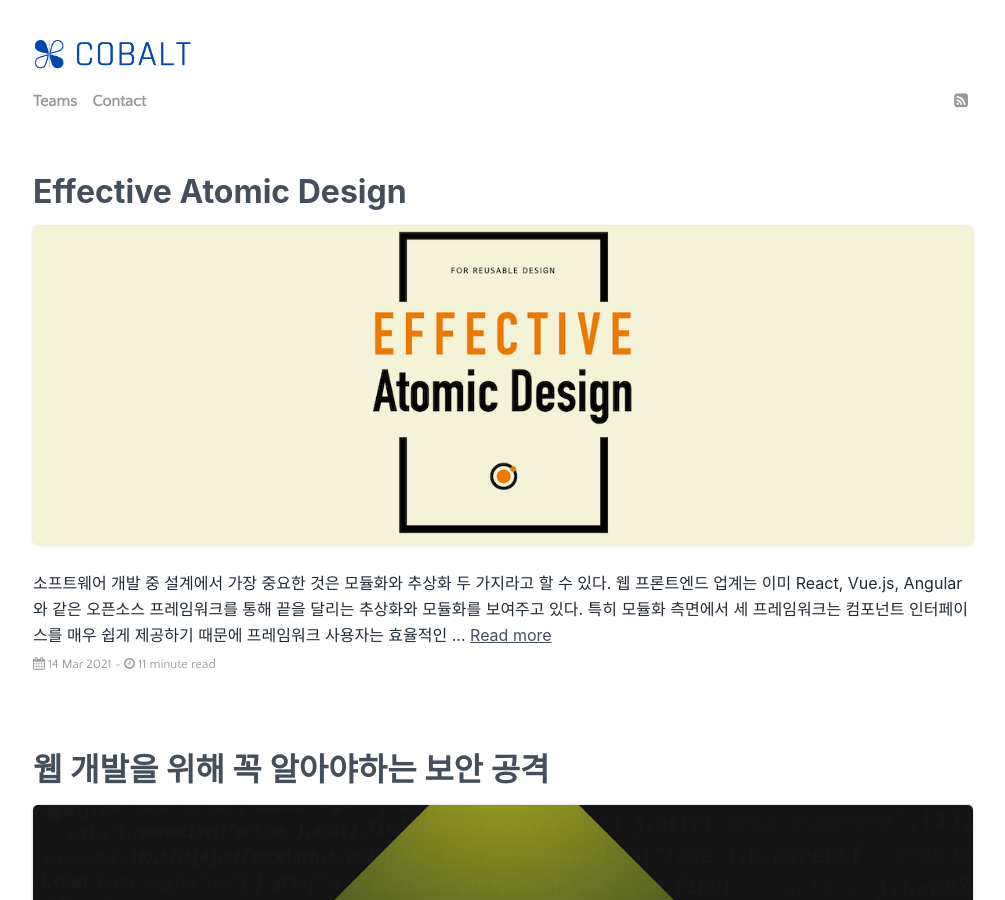
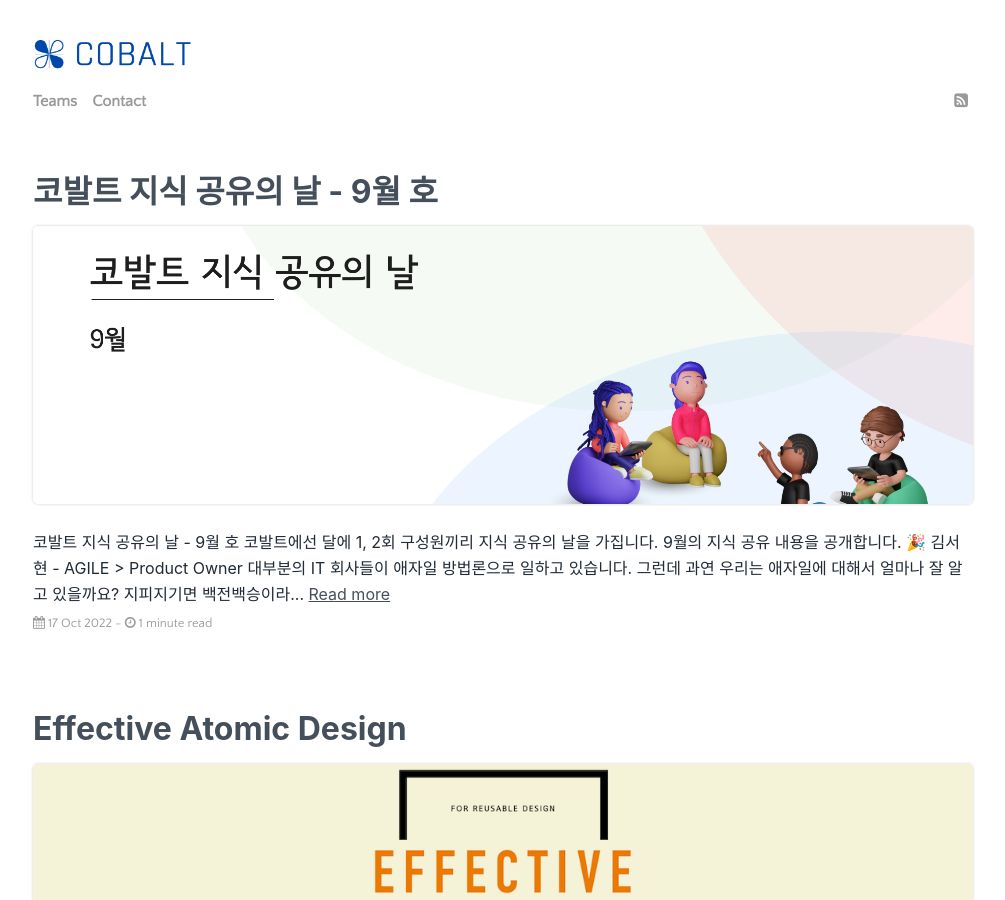
Before and after one commit to cobaltinc/cobaltinc.github.io, a Jekyll site: the page built from index.html, in a window 1280 px wide and 900 px high. Shown: the whole window, without its empty margins (137-1142 px from the left). Built offline with Jekyll 4.4.1, drawn with Linux system fonts in a browser that asks for light colours; the list of posts is cut into pages by our own code.

Commit message:
코발트 지식 공유의 날 9월 호 포스팅

```diff
--- /dev/null
+++ b/_posts/2022-10-17-cobalt-knowledge-share-202210.md
@@ -0,0 +1,85 @@
+---
+layout: post
+title: "코발트 지식 공유의 날 - 9월 호"
+author: "cobalt"
+categories: dev
+tags: [knowlegde-share-day]
+image: /assets/img/2022-10-17-cobalt-knowledge-share-202210/thumbnail.png
+comments: true
+---
+
+# 코발트 지식 공유의 날 - 9월 호
+
+코발트에선 달에 1, 2회 구성원끼리 지식 공유의 날을 가집니다. 9월의 지식 공유 내용을 공개합니다. 🎉
+
+## 김서현 - AGILE > Product Owner
+<div style="left: 0; width: 100%; height: 0; position: relative; padding-bottom: 56.1972%;">
+<iframe src="https://present.do/documents/633c03ae70efd011b8f6b969/embed" style="top: 0; left: 0; width: 100%; height: 100%; position: absolute; border: 0;" allowfullscreen scrolling="no" allow="encrypted-media;"></iframe>
+</div>
+<div style="margin: 10px 0">
+대부분의 IT 회사들이 애자일 방법론으로 일하고 있습니다. 그런데 과연 우리는 애자일에 대해서 얼마나 잘 알고 있을까요? 지피지기면 백전백승이라는 말처럼 우리가 더 일을 잘하기 위해서는 애자일을 잘 알아야만 합니다. 김서현님이 Product Owner가 해야하는 업무가 무엇인지, 애자일을 잘하기 위한 방법인 스크럼은 어떻게 진행해야 하는지 지식을 공유해주셨습니다.<br />
+</div>
+<a href="https://present.do/documents/633c03ae70efd011b8f6b969" target="_blank">링크 바로가기</a>
+
+## 정호정 - Agile organization
+<div style="left: 0; width: 100%; height: 0; position: relative; padding-bottom: 56.1972%;">
+<iframe src="https://present.do/documents/6330f6cfc7bd6826ee8ff992/embed" style="top: 0; left: 0; width: 100%; height: 100%; position: absolute; border: 0;" allowfullscreen scrolling="no" allow="encrypted-media;"></iframe>
+</div>
+<div style="margin: 10px 0">
+애자일을 가장 잘하고 있는 조직은 어디일까요? 정호정님은 프로 스포츠팀이 가장 애자일한 조직이라고 합니다. 세계적으로 유명한 프로 축구 팀인 바르셀로나를 사례로 우리는 어떠한 조직이 되어야하는지 지식 공유를 해주셨습니다.<br />
+</div>
+<a href="https://present.do/documents/6330f6cfc7bd6826ee8ff992" target="_blank">링크 바로가기</a>
+
+## 김다연 - Agile 애자일 문화와 마인드셋
+<div style="left: 0; width: 100%; height: 0; position: relative; padding-bottom: 56.1972%;">
+<iframe src="https://present.do/documents/633c024b70efd011b8f6b87c/embed" style="top: 0; left: 0; width: 100%; height: 100%; position: absolute; border: 0;" allowfullscreen scrolling="no" allow="encrypted-media;"></iframe>
+</div>
+<div style="margin: 10px 0">
+애자일 조직이 되기 위해서는 구성원들의 마인드셋이 가장 중요하다고 합니다. 우리는 어떤 생각을 가지고 일해야할까요? 그에 대한 내용을 김다연님이 공유해주셨습니다.<br />
+</div>
+<a href="https://present.do/documents/633c024b70efd011b8f6b87c" target="_blank">링크 바로가기</a>
+
+## 이선협 - 난해한 프로그래밍 언어 만들어보기
+<div style="left: 0; width: 100%; height: 0; position: relative; padding-bottom: 56.1972%;">
+<iframe src="https://present.do/documents/633be7e170efd011b8f6b5d4/embed" style="top: 0; left: 0; width: 100%; height: 100%; position: absolute; border: 0;" allowfullscreen scrolling="no" allow="encrypted-media;"></iframe>
+</div>
+<div style="margin: 10px 0">
+개발자들은 가끔씩 엉뚱한 것을 만들어보고 싶을 때가 있습니다. 이런 것을 만드는 시간을 잉여 시간이라고 표현하는데요, 이번 잉여 시간에 이선협님이 만드신 것은 난해한 프로그래밍 언어라는 굉장히 특이한 언어입니다. 대표적인 난해한 프로그래밍 언어인 Brainf**k과 이선협님이 만드신 Jazzlang을 통하여 난해한 프로그래밍 언어가 무엇인지, 언어는 어떻게 만들어지는 것인지에 대해 지식을 공유해주셨습니다.<br />
+</div>
+<a href="https://present.do/documents/633be7e170efd011b8f6b5d4" target="_blank">링크 바로가기</a>
+
+## 김지은 - 웹 성능, 우리가 웹 성능 최적화를 해야만 하는 이유
+<div style="left: 0; width: 100%; height: 0; position: relative; padding-bottom: 56.1972%;">
+<iframe src="https://present.do/documents/633c002170efd011b8f6b7aa/embed" style="top: 0; left: 0; width: 100%; height: 100%; position: absolute; border: 0;" allowfullscreen scrolling="no" allow="encrypted-media;"></iframe>
+</div>
+<div style="margin: 10px 0">
+가끔씩 빠른 개발을 위해 웹 성능은 무시될 때가 많습니다. 어쩔 수 없을 때도 있지만 웹 성능은 무시할 수 없을 정도로 중요한 요소입니다. 김지은님은 웹 성능이 중요한 이유와 최적화를 하는 방법들에 대해서 공유를 해주셨습니다.<br />
+</div>
+<a href="https://present.do/documents/633c002170efd011b8f6b7aa" target="_blank">링크 바로가기</a>
+
+## 익명 - Test Double, 테스트 용어 뭔데? 어떻게 아는 건데?
+<div style="left: 0; width: 100%; height: 0; position: relative; padding-bottom: 56.1972%;">
+<iframe src="https://present.do/documents/633c01b270efd011b8f6b7d8/embed" style="top: 0; left: 0; width: 100%; height: 100%; position: absolute; border: 0;" allowfullscreen scrolling="no" allow="encrypted-media;"></iframe>
+</div>
+<div style="margin: 10px 0">
+코발트에선 Test Driven Development 방법론을 이용하여 개발을 하고 있습니다. 하지만 테스트 도구에 대해서 잘 모르면 오히려 생산성이 크게 저하될 수 있습니다. 따라서 익명의 코발트 백엔드 개발자님이 테스트 용어와 사용 방법에 대해 공유를 해주셨습니다.<br />
+</div>
+<a href="https://present.do/documents/633c01b270efd011b8f6b7d8" target="_blank">링크 바로가기</a>
+
+## 익명 - SRE, 사이트 신뢰성 엔지니어링
+<div style="left: 0; width: 100%; height: 0; position: relative; padding-bottom: 56.1972%;">
+<iframe src="https://present.do/documents/6335bb5870efd011b8f67dcd/embed" style="top: 0; left: 0; width: 100%; height: 100%; position: absolute; border: 0;" allowfullscreen scrolling="no" allow="encrypted-media;"></iframe>
+</div>
+<div style="margin: 10px 0">
+코발트에서 제공하는 사이트는 신뢰성이 있을까요? 신뢰성을 확보하기 위해서는 어떻게 해야할까요? 자동화와 가용성 확보, 포스트 모템을 통해 신뢰성있는 시스템을 위한 방법을 데브옵스 개발자님이 소개해주셨습니다.<br />
+</div>
+<a href="https://present.do/documents/6335bb5870efd011b8f67dcd" target="_blank">링크 바로가기</a>
+
+## 김지은 - MSW + Faker.js
+<div style="left: 0; width: 100%; height: 0; position: relative; padding-bottom: 56.1972%;">
+<iframe src="https://present.do/documents/633d087e70efd011b8f6c393/embed" style="top: 0; left: 0; width: 100%; height: 100%; position: absolute; border: 0;" allowfullscreen scrolling="no" allow="encrypted-media;"></iframe>
+</div>
+<div style="margin: 10px 0">
+아직 백엔드 API가 만들어지지 않았다면 프론트엔드는 어떻게 해야할까요? 비어있는 시간을 확보하고 MSW와 Faker.js라는 도구를 이용하여 자동화된 Mocking 데이터를 사용한 개발을 김지은님이 소개해주셨습니다.<br />
+</div>
+<a href="https://present.do/documents/633d087e70efd011b8f6c393" target="_blank">링크 바로가기</a>
```
Also changed, not shown: _data/members.yml (+10 -9 lines), assets/img/2022-10-17-cobalt-knowledge-share-202210/thumbnail.png (added), assets/img/members/cobalt.png (added), assets/img/members/lukelee.png (deleted), assets/img/members/regyu.png (deleted).
